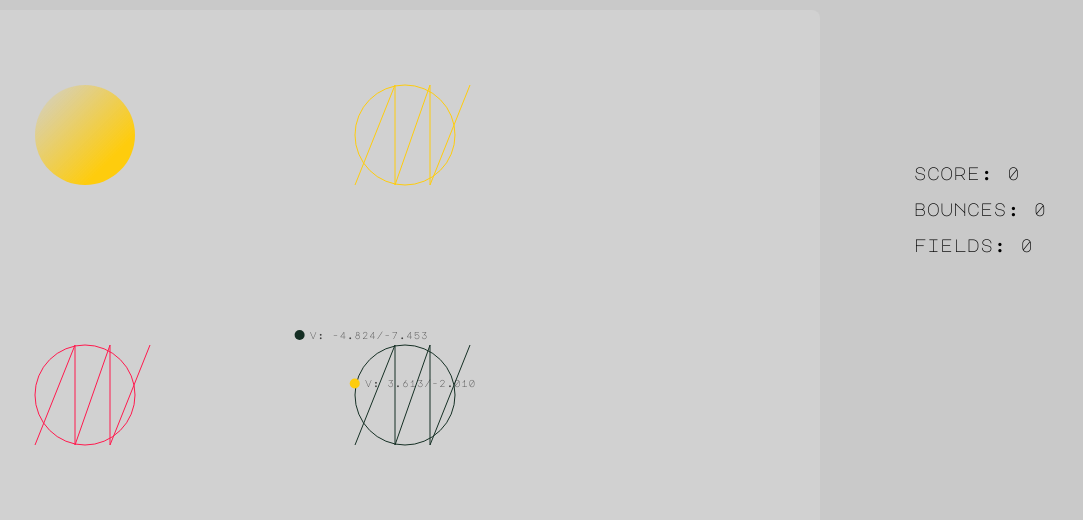
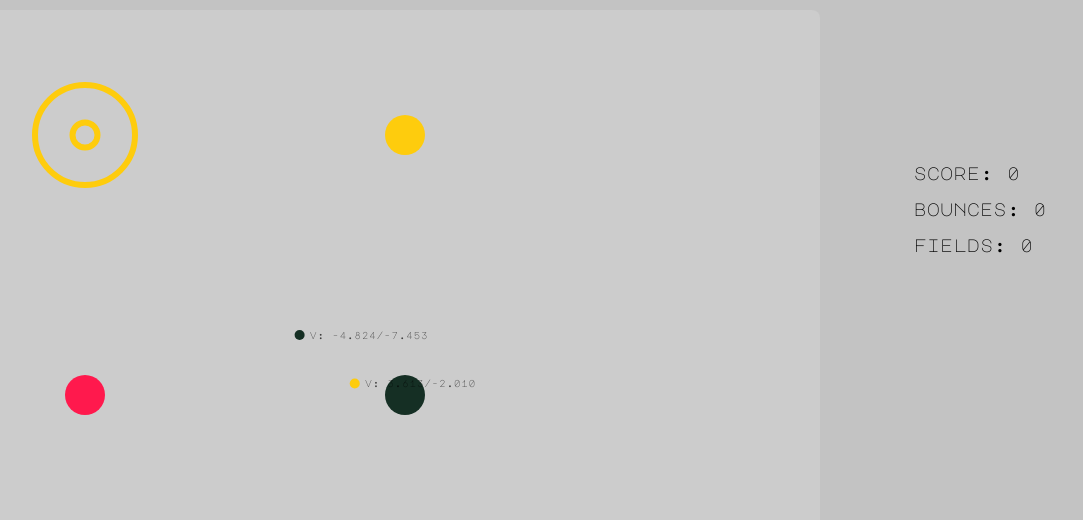
Before and after one commit to sbwtr/forcefields, a website built with Vite: page index.html in a window 1280 px wide. Shown: the top 520 px of the page, without its empty margins (150-1233 px from the left). Built offline with nearby package versions, Linux system fonts and the light colour scheme.

Commit message:
changed entities styles

```diff
--- a/src/field_draw.js
+++ b/src/field_draw.js
@@ -36,8 +36,9 @@ export class FieldDraw extends Component {
       );
       this.owner.SetParam("f.radius", this.params.radius);
       this.alpha -= dt * 0.1;
-      ctx.fillStyle = `rgba(${this.params.color},${this.alpha})`;
-      ctx.fill();
+      ctx.strokeStyle = `rgba(${this.params.color},${this.alpha})`;
+      ctx.lineWidth = 6;
+      ctx.stroke();
       if (this.alpha < 0) {
         this.owner.Broadcast({
           topic: "field.spawn",
--- a/src/origin_draw.js
+++ b/src/origin_draw.js
@@ -3,7 +3,7 @@ import { ctx, canvas } from "./ctx.js";
 
 export class OriginDraw extends Component {
   static classname = "OriginDraw";
-  #radius = 50;
+  #radius = 20;
   constructor(params) {
     super();
     this.params = { ...params };
@@ -41,6 +41,7 @@ export class OriginDraw extends Component {
       ctx.moveTo(this.params.opos.x, this.params.opos.y);
       ctx.lineTo(this.tippos.x, this.tippos.y);
       ctx.strokeStyle = `rgb(${this.params.color})`;
+      ctx.lineWidth = 3;
       ctx.stroke();
     }
     ctx.beginPath();
@@ -52,12 +53,14 @@ export class OriginDraw extends Component {
       Math.PI * 2,
       false,
     );
-    ctx.strokeStyle = `rgb(${this.params.color})`;
-    /*ctx.fillStyle = `rgb(211, 211, 211)`;
-    ctx.fill(); */
-    ctx.stroke();
+    ctx.lineWidth = 6;
+    ctx.fillStyle = `rgb(${this.params.color})`;
+    ctx.fill();
     ctx.closePath();
-    ctx.beginPath();
+  }
+}
+
+/* ctx.beginPath();
 ctx.moveTo(
   this.params.opos.x - this.RADIUS,
   this.params.opos.y + this.RADIUS,
@@ -72,6 +75,5 @@ export class OriginDraw extends Component {
 ctx.moveTo(this.params.opos.x + 25, this.params.opos.y + this.RADIUS);
 ctx.lineTo(this.params.opos.x + 65, this.params.opos.y - this.RADIUS);
 ctx.strokeStyle = `rgb(${this.params.color})`;
-    ctx.stroke();
-  }
-}
+ctx.lineWidth = 1;
+ctx.stroke(); */
--- a/src/socket_draw.js
+++ b/src/socket_draw.js
@@ -25,21 +25,38 @@ export class SocketDraw extends Component {
       ctx.arc(
         this.params.spos.x,
         this.params.spos.y,
+        this.#radius / 4,
+        0,
+        Math.PI * 2,
+        false,
+      );
+      ctx.strokeStyle = `rgba(${this.params.color},1)`;
+      ctx.lineWidth = 6;
+      ctx.stroke();
+      ctx.closePath();
+
+      ctx.beginPath();
+      ctx.arc(
+        this.params.spos.x,
+        this.params.spos.y,
         this.#radius,
         0,
         Math.PI * 2,
         false,
       );
-      const lgrad = ctx.createLinearGradient(
-        this.params.spos.x + this.#radius / 2,
-        this.params.spos.y + this.#radius / 2,
-        this.params.spos.x - this.#radius,
-        this.params.spos.y - this.#radius,
-      );
-      lgrad.addColorStop(0, `rgba(${this.params.color},1)`);
-      lgrad.addColorStop(1, `rgba(${this.params.color},0)`);
-      ctx.fillStyle = lgrad;
-      ctx.fill();
+      ctx.strokeStyle = `rgba(${this.params.color},1)`;
+      ctx.lineWidth = 6;
+      ctx.stroke();
+      ctx.closePath();
     }
   }
 }
+
+/* const lgrad = ctx.createLinearGradient(
+  this.params.spos.x + this.#radius / 2,
+  this.params.spos.y + this.#radius / 2,
+  this.params.spos.x - this.#radius,
+  this.params.spos.y - this.#radius,
+);
+lgrad.addColorStop(0, `rgba(${this.params.color},1)`);
+lgrad.addColorStop(1, `rgba(${this.params.color},0)`); */
--- a/style.css
+++ b/style.css
@@ -7,7 +7,7 @@ body {
 .container {
   width: 100vw;
   height: 100vh;
-  background-color: rgb(201, 201, 201);
+  background-color: rgb(195, 195, 195);
   display: flex;
   flex-wrap: nowrap;
 }
@@ -16,7 +16,7 @@ body {
   padding: 10px;
 }
 canvas {
-  background-color: rgb(209, 209, 209);
+  background-color: rgb(204, 204, 204);
   border-radius: 8px;
 }
 
```
Lines whose indentation alone changed are shown as unchanged.
